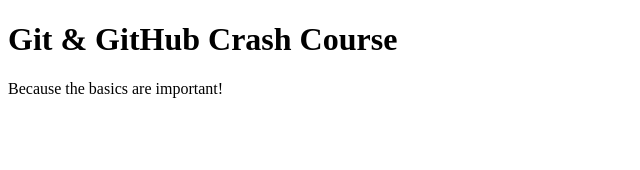
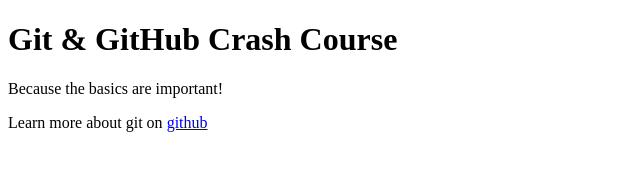
Before and after one commit to rplearns/gh-actions-course, a plain HTML site: page index.html in a window 1280 px wide. Shown: the whole page, without its empty margins (0-640 px from the left). Drawn offline with Linux system fonts and the light colour scheme.

Commit message:
added link

```diff
--- a/index.html
+++ b/index.html
@@ -9,5 +9,6 @@
   <body>
     <h1>Git & GitHub Crash Course</h1>
     <p>Because the basics are important!</p>
+    <p>Learn more about git on <a href="https://github.com">github</a></p>
   </body>
 </html>
```
